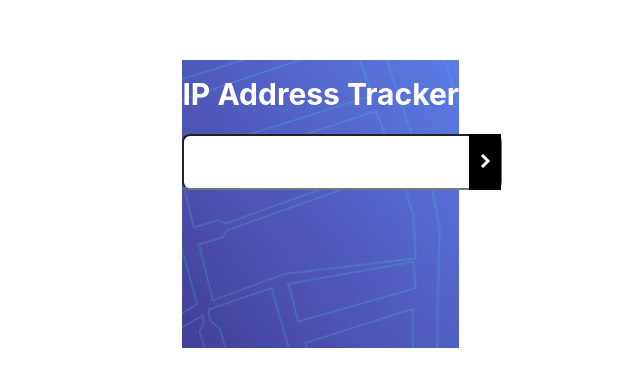
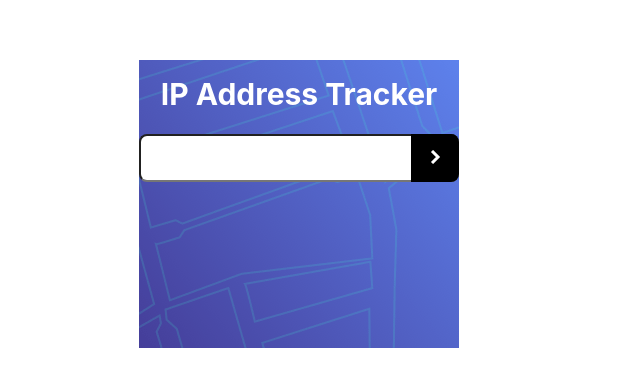
Before and after one commit to kolapowariz/ip-tracker, a Vue app: page / in a window 1280 px wide. Shown: the part 196-582 px from the top of the page, without its empty margins (181-821 px from the left). Built offline with nearby package versions, Linux system fonts and the light colour scheme.

Commit message:
Getting started

```diff
--- a/package.json
+++ b/package.json
@@ -14,6 +14,7 @@
     "format": "prettier --write src/"
   },
   "dependencies": {
+    "axios": "^1.7.9",
     "pinia": "^2.2.6",
     "vue": "^3.5.13",
     "vue-router": "^4.4.5"
--- a/src/App.vue
+++ b/src/App.vue
@@ -1,17 +1,27 @@
 <script setup lang="ts">
+import { getIpLocation as fetchIpLocation } from '@/services/ip';
+import { ref } from 'vue';
 import ArrowIcon from '../src/components/icons/IconArrow.vue';
+
+const address = ref('');
+
+const getIpLocation = async (event: MouseEvent) => {
+  event.preventDefault();
+  await fetchIpLocation(address.value);
+
+};
 </script>
 
 <template>
   <header>
     <h1>IP Address Tracker</h1>
 
-    <div class="input-container">
-      <input type="text" name="address" id="address" />
-      <button class="arrow">
+    <section class="input-container">
+      <input type="text" name="address" id="address" class="address" />
+      <button class="arrow" @click="getIpLocation">
         <ArrowIcon />
       </button>
-    </div>
+    </section>
 
   </header>
 
@@ -19,7 +29,7 @@ import ArrowIcon from '../src/components/icons/IconArrow.vue';
 
 <style scoped>
 header {
-  background-image: url('/public/pattern-bg-mobile.png');
+  background-image: url('/pattern-bg-mobile.png');
   height: 18rem;
 }
 
@@ -32,25 +42,29 @@ header h1 {
 
 .input-container {
   margin-top: 1rem;
+  display: flex;
+  justify-content: center;
 }
 
-input {
-  display: block;
-  position: absolute;
-  height: 3.5rem;
+.address {
+  width: 20rem;
+  height: 3rem;
   border-radius: 0.5rem;
-  width: 20rem;
+  position: relative;
   font-size: larger;
   padding-left: 2rem;
-  padding-right: 2rem;
+  padding-right: 4rem;
 }
 
 .arrow {
+  width: 3rem;
   background-color: black;
   border: none;
-  height: 3.5rem;
-  width: 2rem;
-  position: relative;
-  left: 17.94rem;
+  position: absolute;
+  margin-left: 17rem;
+  height: 3rem;
+  border-top-right-radius: 0.5rem;
+  border-bottom-right-radius: 0.5rem;
+  cursor: pointer;
 }
 </style>
--- /dev/null
+++ b/src/services/ip.ts
@@ -0,0 +1,20 @@
+import axios from "axios";
+
+const API_KEY = 'at_3pntRvFbB8ecWXOviPS6YU7ra38ne';
+const BASE_URL = 'https://geo.ipify.org/api/v2/country,city';
+
+export async function getIpLocation (ipAddress: string) {
+  try {
+    const response = await axios.get(BASE_URL, {
+      params: {
+        apiKey: API_KEY,
+        ipAddress: ipAddress || ''
+      }
+    })
+    console.log(response.data)
+    return response.data;
+  } catch (error) {
+    console.error('Error fetching IP location:', error)
+    return null;
+  }
+}
```
Also changed, not shown: 1 other file (tests, documents, lock files or other folders).
